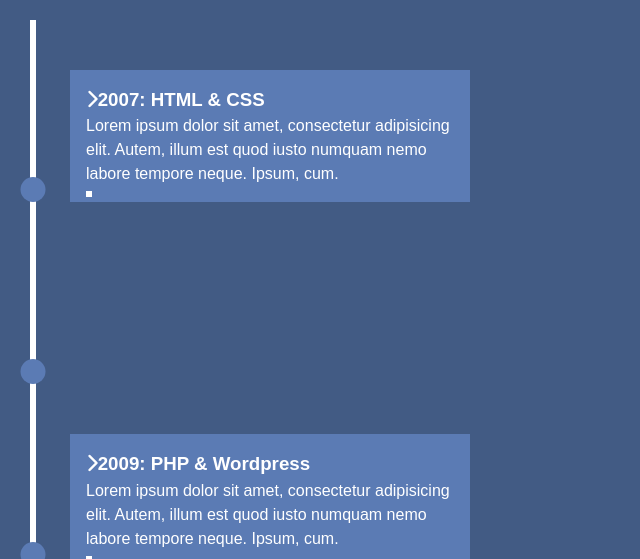
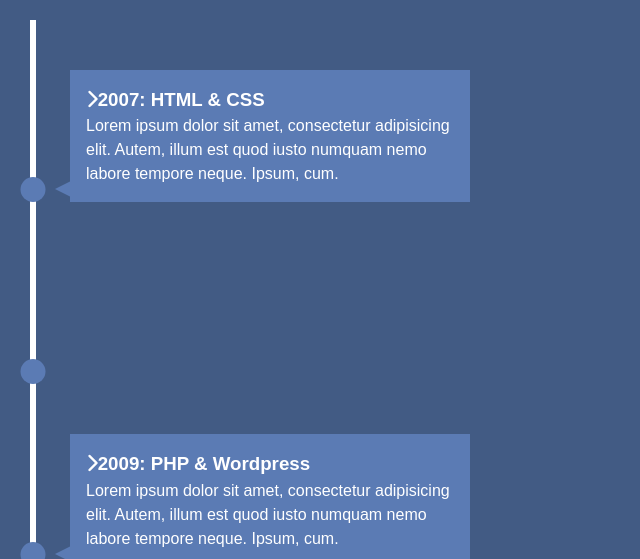
Before and after one commit to alan-nguyen/knowledge-resume, a plain HTML site: page index.html in a window 1280 px wide. Shown: the part 241-800 px from the top of the page, 607-1247 px from the left. Drawn offline with Linux system fonts and the light colour scheme.

Commit message:
Style Right side arrows

```diff
--- a/style.css
+++ b/style.css
@@ -93,3 +93,8 @@
 }
 
 /* Right Side Arrow */
+#timeline ul li:nth-child(odd) div:before {
+  left: -15px;
+  border-width: 8px 16px 8px 0;
+  border-color: transparent var(--secondary-color) transparent transparent;
+}
```
